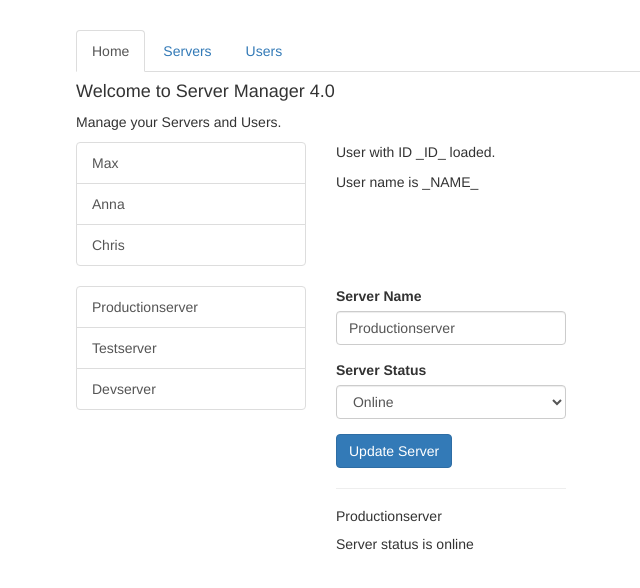
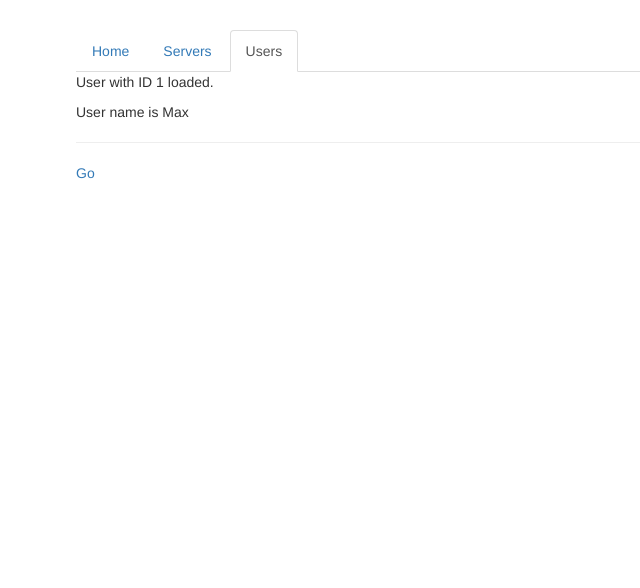
Before and after one commit to BizarrIlliada/routing, an Angular app: page /users/1/Max in a window 1280 px wide. Shown: the top 588 px of the page, without its empty margins (189-829 px from the left). Built offline with nearby package versions, Linux system fonts and the light colour scheme.

Commit message:
routes, params

```diff
--- a/src/app/app.component.html
+++ b/src/app/app.component.html
@@ -2,25 +2,33 @@
   <div class="row">
     <div class="col-xs-12 col-sm-10 col-md-8 col-sm-offset-1 col-md-offset-2">
       <ul class="nav nav-tabs">
-        <li role="presentation" class="active"><a href="#">Home</a></li>
-        <li role="presentation"><a href="#">Servers</a></li>
-        <li role="presentation"><a href="#">Users</a></li>
+        <li
+          role="presentation"
+          routerLinkActive="active"
+          [routerLinkActiveOptions]="{
+            exact: true
+          }"
+        >
+          <a routerLink="/">Home</a>
+        </li>
+        <li
+          role="presentation"
+          routerLinkActive="active"
+        >
+          <a routerLink="/servers">Servers</a>
+        </li>
+        <li
+          role="presentation"
+          routerLinkActive="active"
+        >
+          <a routerLink="/users">Users</a>
+        </li>
       </ul>
     </div>
   </div>
   <div class="row">
     <div class="col-xs-12 col-sm-10 col-md-8 col-sm-offset-1 col-md-offset-2">
-      <app-home></app-home>
-    </div>
-  </div>
-  <div class="row">
-    <div class="col-xs-12 col-sm-10 col-md-8 col-sm-offset-1 col-md-offset-2">
-      <app-users></app-users>
-    </div>
-  </div>
-  <div class="row">
-    <div class="col-xs-12 col-sm-10 col-md-8 col-sm-offset-1 col-md-offset-2">
-      <app-servers></app-servers>
+      <router-outlet></router-outlet>
     </div>
   </div>
 </div>
--- a/src/app/app.module.ts
+++ b/src/app/app.module.ts
@@ -1,6 +1,7 @@
 import { BrowserModule } from '@angular/platform-browser';
 import { NgModule } from '@angular/core';
 import { FormsModule } from '@angular/forms';
+import { RouterModule, Routes } from '@angular/router';
 
 
 import { AppComponent } from './app.component';
@@ -11,6 +12,29 @@ import { UserComponent } from './users/user/user.component';
 import { EditServerComponent } from './servers/edit-server/edit-server.component';
 import { ServerComponent } from './servers/server/server.component';
 import { ServersService } from './servers/servers.service';
+
+const appRoutes: Routes = [
+  {
+    path: '',
+    component: HomeComponent,
+  },
+  {
+    path: 'servers',
+    component: ServersComponent,
+  },
+  {
+    path: 'servers/:id',
+    component: ServerComponent,
+  },
+  {
+    path: 'users',
+    component: UsersComponent,
+  },
+  {
+    path: 'users/:id/:name',
+    component: UserComponent,
+  },
+];
 
 @NgModule({
   declarations: [
@@ -25,6 +49,7 @@ import { ServersService } from './servers/servers.service';
   imports: [
     BrowserModule,
     FormsModule,
+    RouterModule.forRoot(appRoutes),
   ],
   providers: [ServersService],
   bootstrap: [AppComponent]
--- a/src/app/home/home.component.html
+++ b/src/app/home/home.component.html
@@ -1,2 +1,3 @@
 <h4>Welcome to Server Manager 4.0</h4>
 <p>Manage your Servers and Users.</p>
+<button class="btn btn-primary" (click)="toServers()">Load Servers</button>
--- a/src/app/home/home.component.ts
+++ b/src/app/home/home.component.ts
@@ -1,4 +1,5 @@
 import { Component, OnInit } from '@angular/core';
+import { Router } from '@angular/router';
 
 @Component({
   selector: 'app-home',
@@ -7,7 +8,13 @@ import { Component, OnInit } from '@angular/core';
 })
 export class HomeComponent implements OnInit {
 
-  constructor() { }
+  constructor(private router: Router) { }
+
+  toServers() {
+    console.log('Servers page is active');
+
+    this.router.navigate(['/servers'])
+  }
 
   ngOnInit() {
   }
--- a/src/app/servers/servers.component.html
+++ b/src/app/servers/servers.component.html
@@ -1,15 +1,17 @@
 <div class="row">
   <div class="col-xs-12 col-sm-4">
     <div class="list-group">
-      <a
-        href="#"
+        <a
         class="list-group-item"
-        *ngFor="let server of servers">
+        *ngFor="let server of servers"
+        [routerLink]="server.id"
+      >
         {{ server.name }}
       </a>
     </div>
   </div>
   <div class="col-xs-12 col-sm-4">
+    <button class="btn btn-primary" (click)="onReload()">Reload Page</button>
     <app-edit-server></app-edit-server>
     <hr>
     <app-server></app-server>
--- a/src/app/servers/servers.component.ts
+++ b/src/app/servers/servers.component.ts
@@ -1,5 +1,6 @@
 import { Component, OnInit } from '@angular/core';
 import { ServersService } from './servers.service';
+import { ActivatedRoute, Router } from '@angular/router';
 
 @Component({
   selector: 'app-servers',
@@ -9,7 +10,18 @@ import { ServersService } from './servers.service';
 export class ServersComponent implements OnInit {
   public servers: {id: number, name: string, status: string}[] = [];
 
-  constructor(private serversService: ServersService) { }
+  constructor(
+    private serversService: ServersService,
+    private router: Router,
+    private route: ActivatedRoute
+    ) { }
+
+  onReload() {
+    this.router.navigate(
+      ['/servers'],
+      // { relativeTo: this.route }
+    )
+  }
 
   ngOnInit() {
     this.servers = this.serversService.getServers();
--- a/src/app/users/user/user.component.html
+++ b/src/app/users/user/user.component.html
@@ -1,2 +1,6 @@
-<p>User with ID _ID_ loaded.</p>
-<p>User name is _NAME_</p>
+<p>User with ID {{ user.id }} loaded.</p>
+<p>User name is {{ user.name }}</p>
+<hr>
+<a [routerLink]="['/users', +user.id + 1, user.name + ' Smith']">
+  Go
+</a>
--- a/src/app/users/user/user.component.ts
+++ b/src/app/users/user/user.component.ts
@@ -1,16 +1,30 @@
-import { Component, OnInit } from '@angular/core';
+import { Component, OnDestroy, OnInit } from '@angular/core';
+import { ActivatedRoute, Params } from '@angular/router';
+import { Subscription } from 'rxjs';
 
 @Component({
   selector: 'app-user',
   templateUrl: './user.component.html',
   styleUrls: ['./user.component.css']
 })
-export class UserComponent implements OnInit {
-  user: {id: number, name: string};
+export class UserComponent implements OnInit, OnDestroy {
+  user: { id: number, name: string };
+  paramsSubscription: Subscription;
 
-  constructor() { }
+  constructor(
+    private route: ActivatedRoute
+  ) { }
 
   ngOnInit() {
+    //only if the component have to be reloaded from within, use code below (instead using this.route.snapshot.params...)
+    this.paramsSubscription = this.route.params.subscribe((params: Params) => {
+      const { id, name } = params;
+
+      this.user = { id, name }
+    })
   }
 
+  ngOnDestroy(): void {
+    this.paramsSubscription.unsubscribe();
+  } // Angular does it instead of us, so we don't need to unsubscribe manually
 }
--- a/src/app/users/users.component.html
+++ b/src/app/users/users.component.html
@@ -2,14 +2,12 @@
   <div class="col-xs-12 col-sm-4">
     <div class="list-group">
       <a
-        href="#"
         class="list-group-item"
-        *ngFor="let user of users">
+        *ngFor="let user of users"
+        [routerLink]="[user.id, user.name]"
+      >
         {{ user.name }}
       </a>
     </div>
   </div>
-  <div class="col-xs-12 col-sm-4">
-    <app-user></app-user>
-  </div>
 </div>
```
